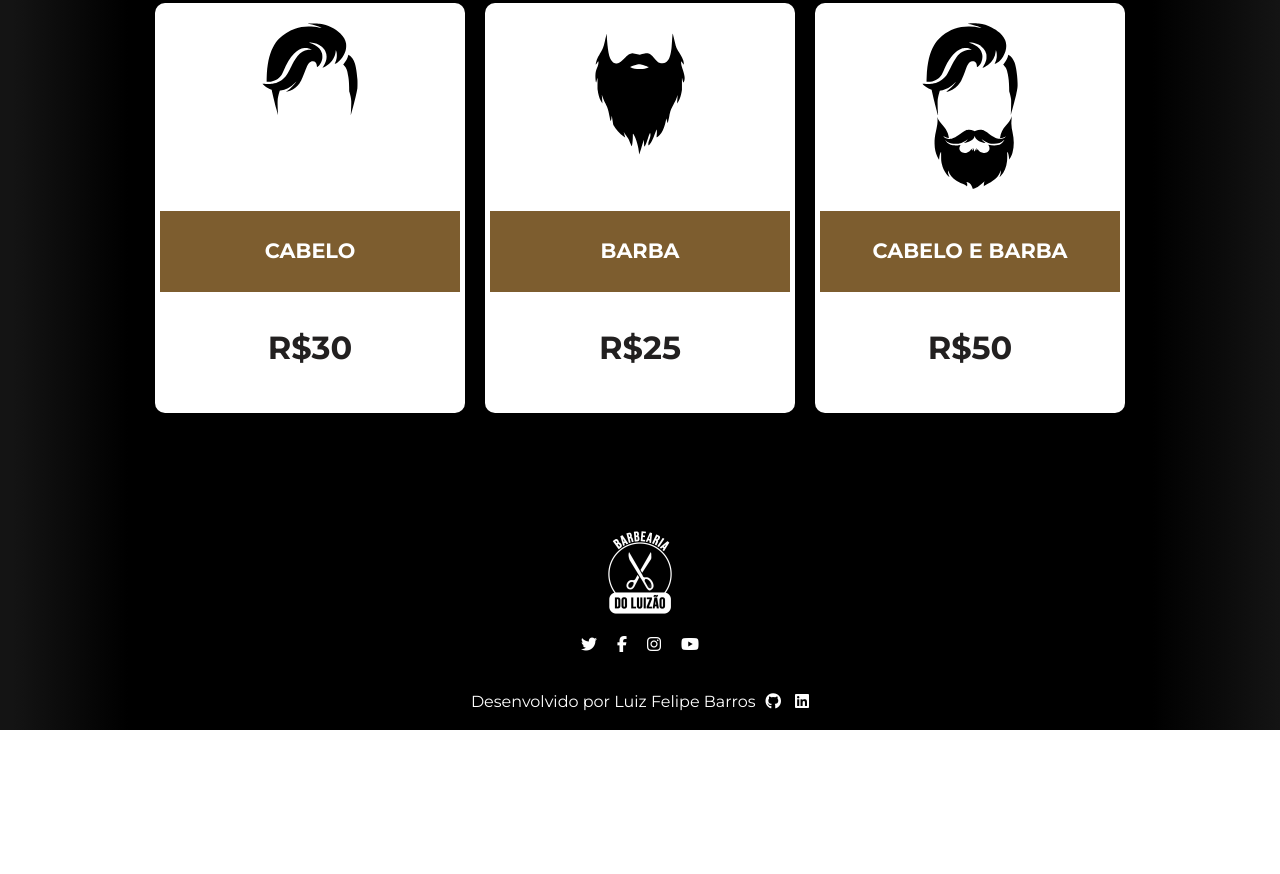
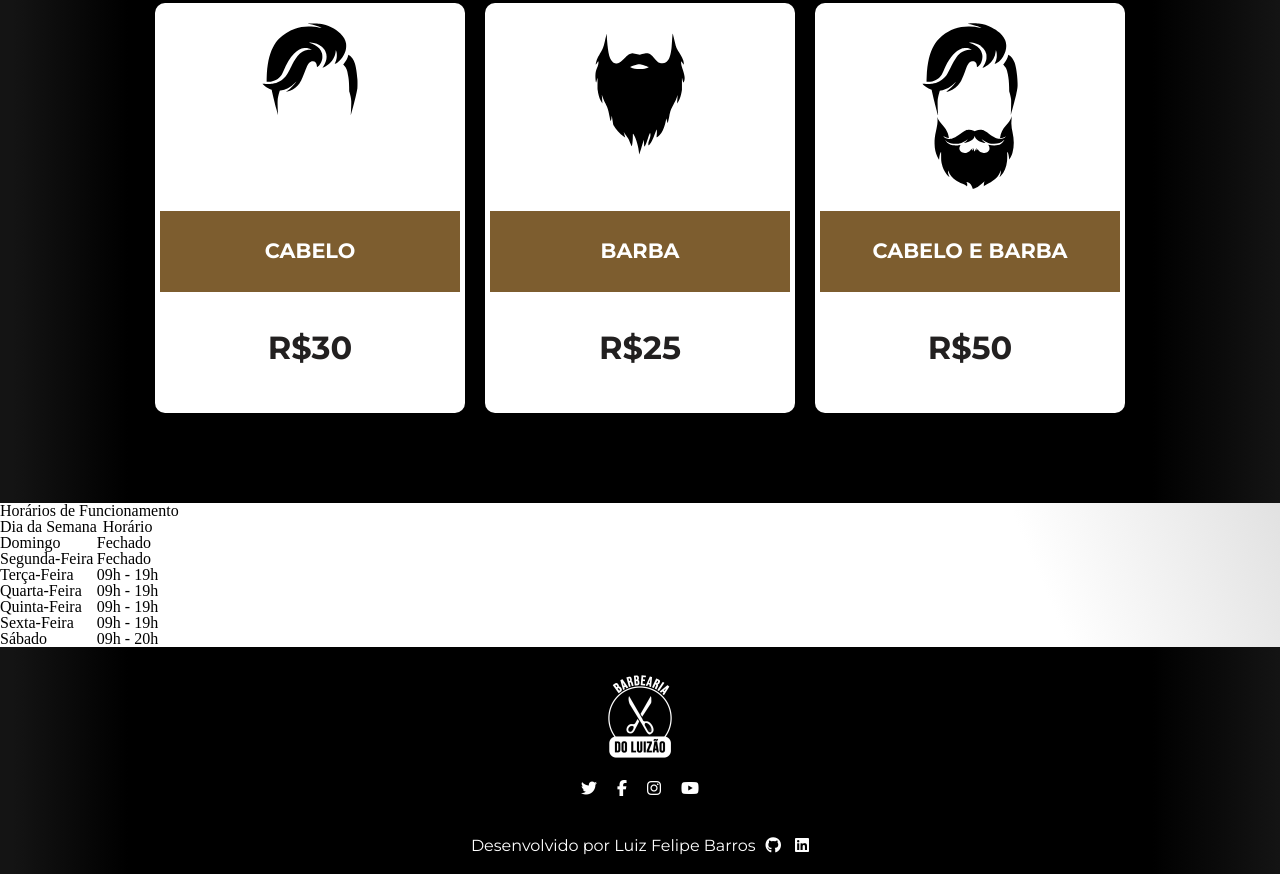
Before and after one commit to luizfelipeb/barber-page, a plain HTML site: page index.html in a window 1280 px wide. Shown: the part 971-1845 px from the top of the page. Before the commit the page ends 1701 px from the top, so only its background shows below. Drawn offline with Linux system fonts and the light colour scheme.

Commit message:
Table created

```diff
--- a/index.html
+++ b/index.html
@@ -73,10 +73,49 @@
                 </div>
             </div>
         </section>
-        <section class="schedule">
-            <table>
 
-            </table>
+        <section class="main-container-table">
+            <div class="table-container">
+                <h3>Horários de Funcionamento</h3>
+                <table>
+                    <thead>
+                        <tr>
+                            <th>Dia da Semana</th>
+                            <th>Horário</th>
+                        </tr>
+                    </thead>
+                    <tbody>
+                        <tr>
+                            <td>Domingo</td>
+                            <td>Fechado</td>
+                        </tr>
+                        <tr>
+                            <td>Segunda-Feira</td>
+                            <td>Fechado</td>
+                        </tr>
+                        <tr>
+                            <td>Terça-Feira</td>
+                            <td>09h - 19h</td>
+                        </tr>
+                        <tr>
+                            <td>Quarta-Feira</td>
+                            <td>09h - 19h</td>
+                        </tr>
+                        <tr>
+                            <td>Quinta-Feira</td>
+                            <td>09h - 19h</td>
+                        </tr>
+                        <tr>
+                            <td>Sexta-Feira</td>
+                            <td>09h - 19h</td>
+                        </tr>
+                        <tr>
+                            <td>Sábado</td>
+                            <td>09h - 20h</td>
+                        </tr>
+                    </tbody>
+                </table>
+            </div>
         </section>
 
 
```
